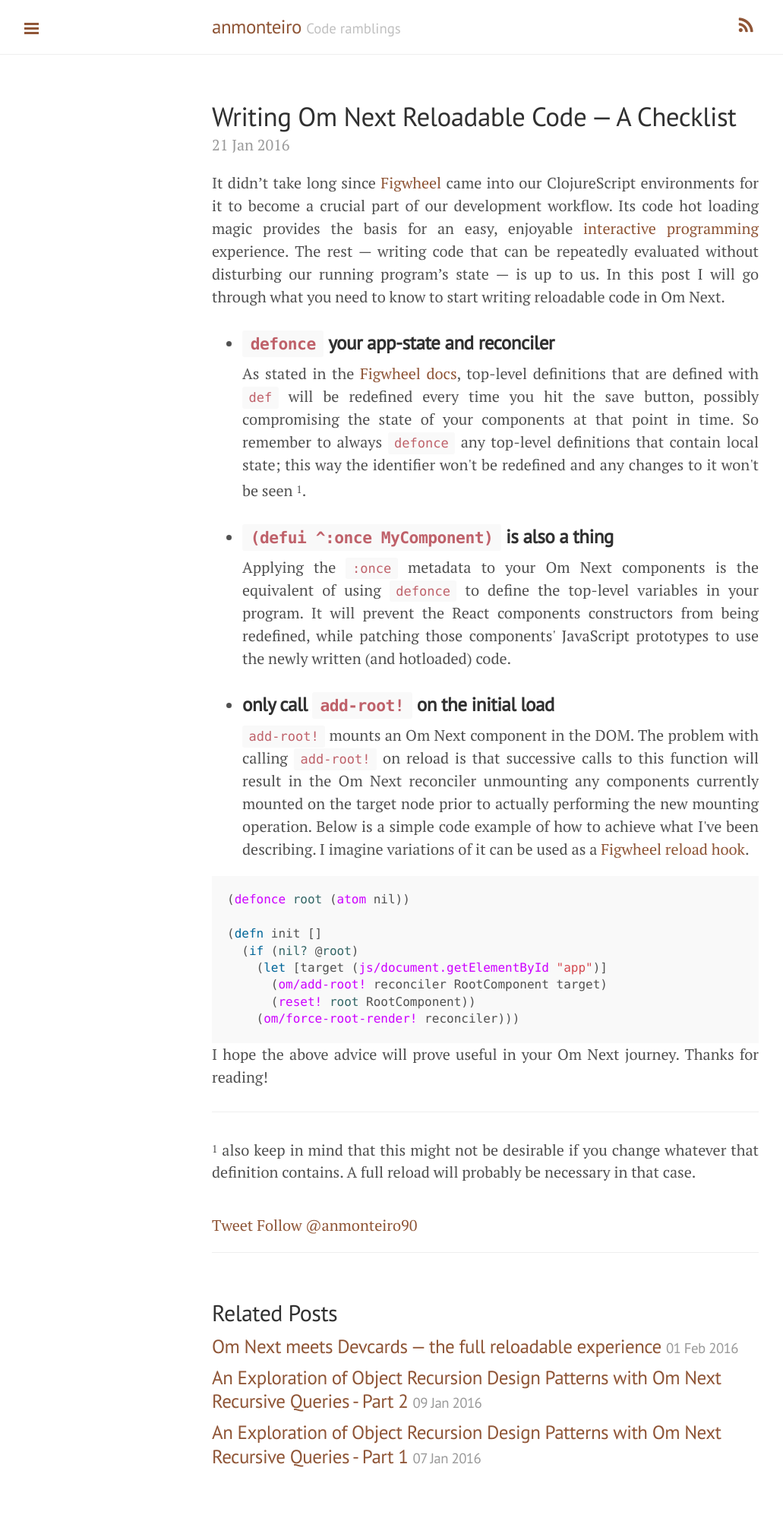
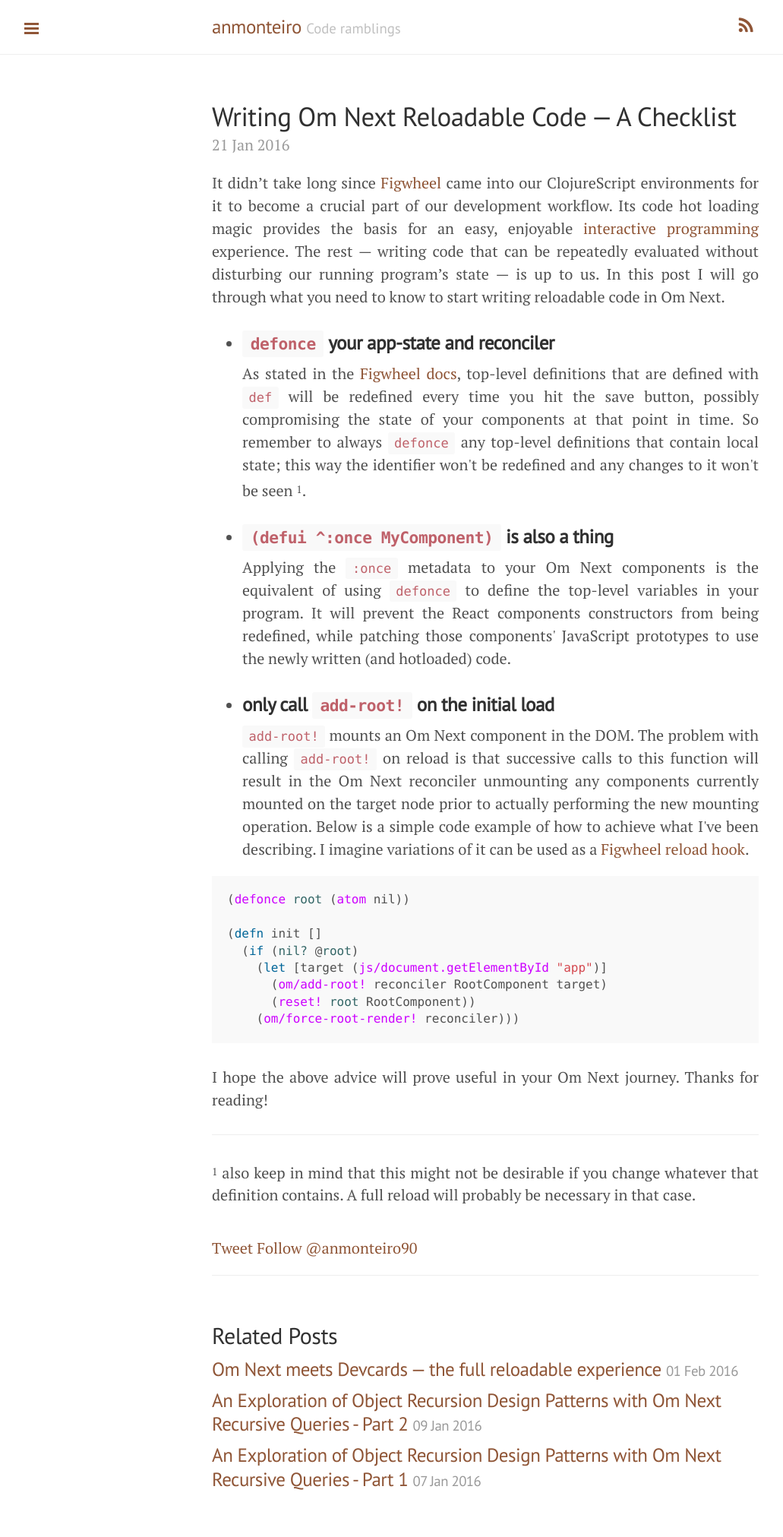
Before and after one commit to anmonteiro/anmonteiro.github.io, a Jekyll site: the page built from _posts/2016-01-21-writing-om-next-reloadable-code-a-checklist.md, in a window 1280 px wide. Shown: the whole page at 76% size, without its empty margins (1-1032 px from the left). Built offline with Jekyll 4.4.1, drawn with Linux system fonts in a browser that asks for light colours; comment, search, counter and statistics services are not loaded; before the commit the page ends 1993 px from its top, so only the background shows below that.

Commit message:
fix highlighting margin

```diff
--- a/public/css/syntax.css
+++ b/public/css/syntax.css
@@ -1,5 +1,5 @@
 figure.highlight {
-  margin: 0;
+  margin: 20px 0 30px 0;
 }
 
 .hll { background-color: #ffffcc }
```
